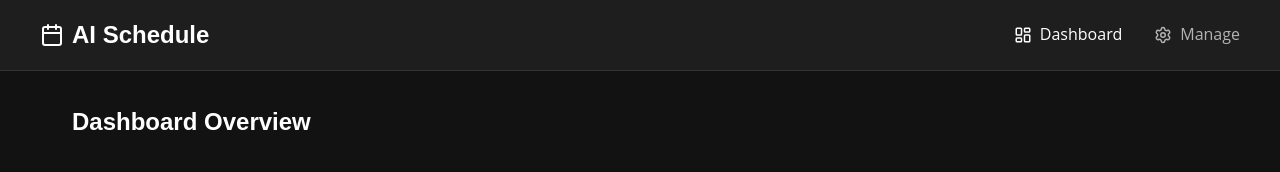
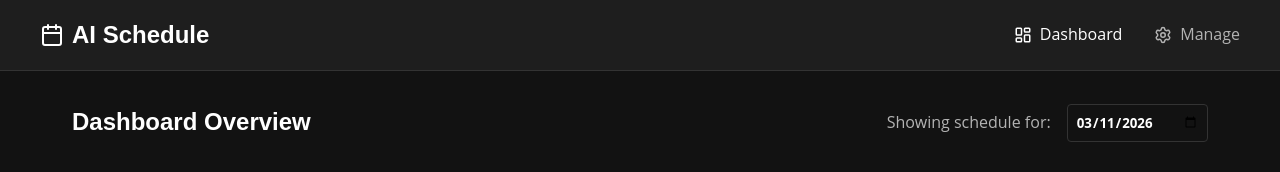
Before and after one commit to Exterminator143/Schedule_AI, a React (Vite) app in the folder frontend/: page / in a window 1280 px wide. Shown: the top 172 px of the page. Built offline with nearby package versions, Linux system fonts and the light colour scheme; no server answers; a web font is replaced by a local one.

Commit message:
Implement Date-Specific Calendar Schedules

```diff
--- a/frontend/src/App.jsx
+++ b/frontend/src/App.jsx
@@ -8,9 +8,20 @@ import TaskCard from './components/TaskCard';
 import ProgressTracker from './components/ProgressTracker';
 import { initializeFirebase, requestNotificationPermission, onMessageListener } from './firebase';
 
-const Dashboard = ({ tasks, fetchTasks }) => (
+const Dashboard = ({ tasks, fetchTasks, selectedDate, setSelectedDate }) => (
   <div className="container" style={{ paddingTop: '2rem' }}>
-    <h2 style={{ marginBottom: '2rem' }}>Dashboard Overview</h2>
+    <div className="flex-between" style={{ marginBottom: '2rem' }}>
+      <h2 style={{ margin: 0 }}>Dashboard Overview</h2>
+      <div style={{ display: 'flex', alignItems: 'center', gap: '1rem' }}>
+        <span style={{ color: 'var(--text-secondary)' }}>Showing schedule for:</span>
+        <input
+          type="date"
+          value={selectedDate}
+          onChange={(e) => setSelectedDate(e.target.value)}
+          style={{ width: 'auto', padding: '0.5rem', fontWeight: 'bold', border: '1px solid var(--border-color)' }}
+        />
+      </div>
+    </div>
 
     <ProgressTracker tasks={tasks} />
 
@@ -29,10 +40,10 @@ const Dashboard = ({ tasks, fetchTasks }) => (
   </div>
 );
 
-const Schedule = ({ fetchTasks, clearSchedule }) => (
+const Schedule = ({ fetchTasks, clearSchedule, selectedDate }) => (
   <div className="container" style={{ paddingTop: '2rem' }}>
     <div className="flex-between" style={{ marginBottom: '2rem' }}>
-      <h2 style={{ margin: 0 }}>Manage Your AI Schedule</h2>
+      <h2 style={{ margin: 0 }}>Manage Specific Date: <span style={{ color: 'var(--accent-color)' }}>{selectedDate}</span></h2>
       <button
         onClick={clearSchedule}
         style={{
@@ -45,20 +56,21 @@ const Schedule = ({ fetchTasks, clearSchedule }) => (
           cursor: 'pointer'
         }}
       >
-        Clear Entire Schedule
+        Clear This Date
       </button>
     </div>
-    <ScheduleInput onScheduleAdded={fetchTasks} />
+    <ScheduleInput onScheduleAdded={fetchTasks} selectedDate={selectedDate} />
   </div>
 );
 
 function App() {
   const [tasks, setTasks] = useState([]);
+  const [selectedDate, setSelectedDate] = useState(new Date().toISOString().split('T')[0]);
   const location = useLocation();
 
   const fetchTasks = async () => {
     try {
-      const response = await axios.get('https://schedule-ai.onrender.com/api/tasks');
+      const response = await axios.get(`https://schedule-ai.onrender.com/api/tasks?date=${selectedDate}`);
       setTasks(response.data);
     } catch (error) {
       console.error('Error fetching tasks:', error);
@@ -66,10 +78,12 @@ function App() {
   };
 
   const clearSchedule = async () => {
-    if (!window.confirm("Are you sure you want to delete all tasks? This cannot be undone.")) return;
+    if (!window.confirm("Are you sure you want to delete all tasks for this date? This cannot be undone.")) return;
     try {
+      // Note: Backend clear route drops everything. We might want to clear by date eventually,
+      // but for now, dropping everything is fine or drop by date if supported. Let's keep it dropping all for now.
       await axios.delete('https://schedule-ai.onrender.com/api/tasks/all/clear');
-      fetchTasks(); // Refresh the UI immediately
+      fetchTasks();
     } catch (error) {
       console.error('Error clearing schedule:', error);
       alert('Failed to clear schedule.');
@@ -96,7 +110,7 @@ function App() {
     };
 
     listenForMessages();
-  }, []);
+  }, [selectedDate]); // Refetch when the selected date changes
 
   return (
     <div className="flex-col" style={{ minHeight: '100vh' }}>
@@ -138,8 +152,8 @@ function App() {
 
       <main style={{ flex: 1 }}>
         <Routes>
-          <Route path="/" element={<Dashboard tasks={tasks} fetchTasks={fetchTasks} />} />
-          <Route path="/schedule" element={<Schedule fetchTasks={fetchTasks} clearSchedule={clearSchedule} />} />
+          <Route path="/" element={<Dashboard tasks={tasks} fetchTasks={fetchTasks} selectedDate={selectedDate} setSelectedDate={setSelectedDate} />} />
+          <Route path="/schedule" element={<Schedule fetchTasks={fetchTasks} clearSchedule={clearSchedule} selectedDate={selectedDate} />} />
         </Routes>
       </main>
     </div>
--- a/frontend/src/components/ScheduleInput.jsx
+++ b/frontend/src/components/ScheduleInput.jsx
@@ -2,7 +2,7 @@ import React, { useState } from 'react';
 import axios from 'axios';
 import { Send, Loader2 } from 'lucide-react';
 
-const ScheduleInput = ({ onScheduleAdded }) => {
+const ScheduleInput = ({ onScheduleAdded, selectedDate }) => {
   const [scheduleText, setScheduleText] = useState('');
   const [loading, setLoading] = useState(false);
   const [message, setMessage] = useState('');
@@ -16,7 +16,10 @@ const ScheduleInput = ({ onScheduleAdded }) => {
 
     try {
       // Pointing to expected local backend
-      const response = await axios.post('https://schedule-ai.onrender.com/api/tasks/parse-schedule', { scheduleText });
+      const response = await axios.post('https://schedule-ai.onrender.com/api/tasks/parse-schedule', {
+        scheduleText,
+        date: selectedDate
+      });
       setMessage(response.data.message || 'Schedule parsed successfully!');
       setScheduleText('');
       if (onScheduleAdded) onScheduleAdded();
```
Also changed, not shown: 2 other files (tests, documents, lock files or other folders).
